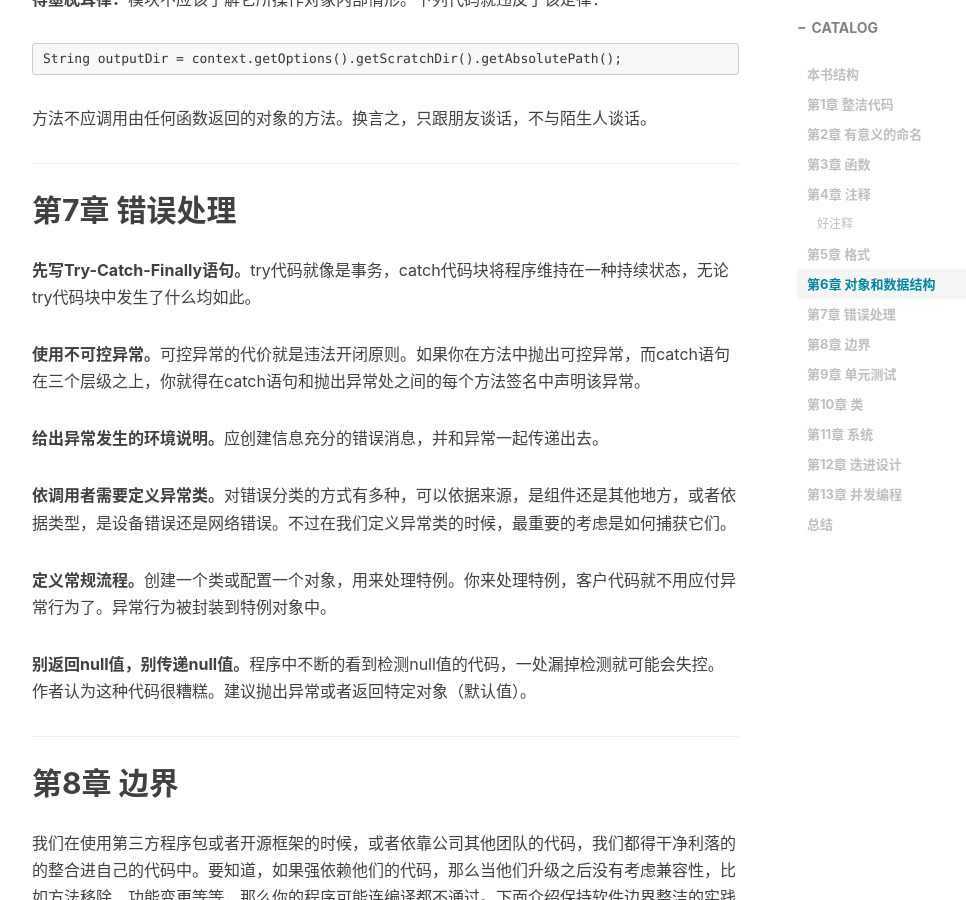
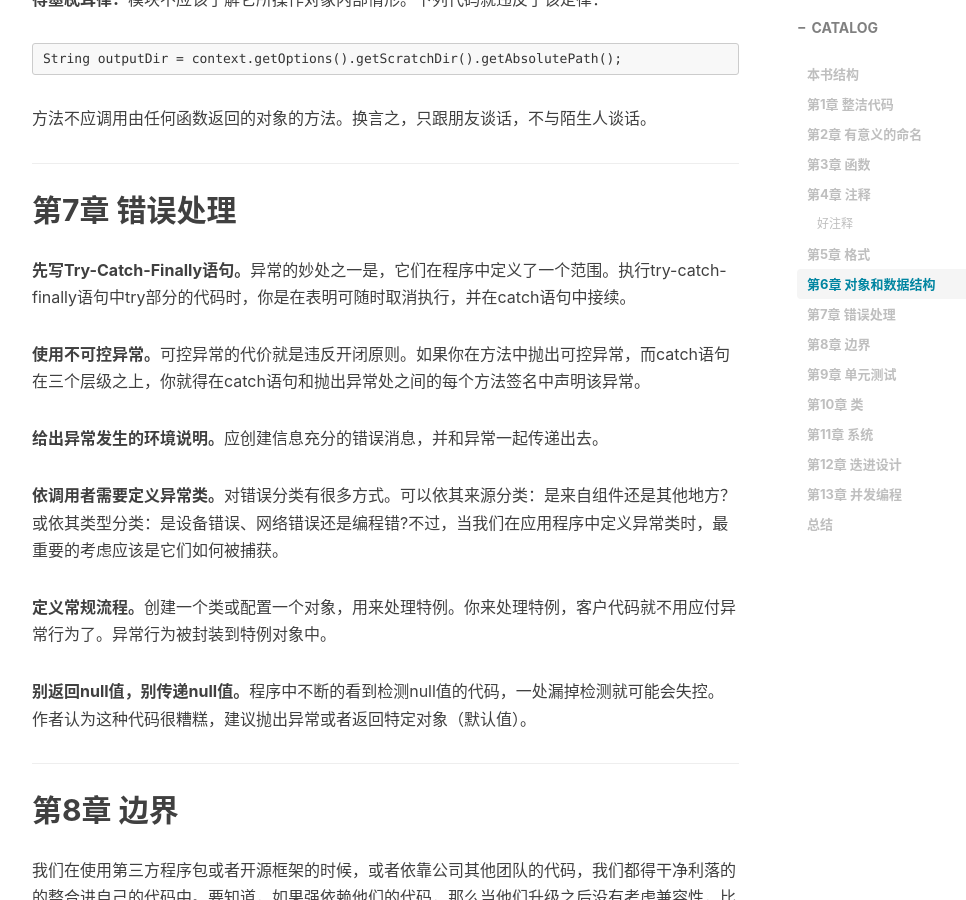
Before and after one commit to wudashan/wudashan.github.io, a Jekyll site: the page built from _posts/2017-05-03-Clean-Code-Read-Notes.markdown, in a window 1280 px wide and 900 px high, scrolled down 4176 px. Shown: the whole window, without its empty margins (233-1199 px from the left). Built offline with Jekyll 4.4.1, drawn with Linux system fonts in a browser that asks for light colours; nearby versions of some CDN libraries; comment, search, counter and statistics services are not loaded.

Commit message:
更新第七章

```diff
--- a/_posts/2017-05-03-Clean-Code-Read-Notes.markdown
+++ b/_posts/2017-05-03-Clean-Code-Read-Notes.markdown
@@ -129,17 +129,17 @@ String outputDir = context.getOptions().getScratchDir().getAbsolutePath();
 
 ## 第7章 错误处理
 
-**先写Try-Catch-Finally语句。**try代码就像是事务，catch代码块将程序维持在一种持续状态，无论try代码块中发生了什么均如此。
+**先写Try-Catch-Finally语句。**异常的妙处之一是，它们在程序中定义了一个范围。执行try-catch-finally语句中try部分的代码时，你是在表明可随时取消执行，并在catch语句中接续。
 
-**使用不可控异常。**可控异常的代价就是违法开闭原则。如果你在方法中抛出可控异常，而catch语句在三个层级之上，你就得在catch语句和抛出异常处之间的每个方法签名中声明该异常。
+**使用不可控异常。**可控异常的代价就是违反开闭原则。如果你在方法中抛出可控异常，而catch语句在三个层级之上，你就得在catch语句和抛出异常处之间的每个方法签名中声明该异常。
 
 **给出异常发生的环境说明。**应创建信息充分的错误消息，并和异常一起传递出去。
 
-**依调用者需要定义异常类。**对错误分类的方式有多种，可以依据来源，是组件还是其他地方，或者依据类型，是设备错误还是网络错误。不过在我们定义异常类的时候，最重要的考虑是如何捕获它们。
+**依调用者需要定义异常类。**对错误分类有很多方式。可以依其来源分类：是来自组件还是其他地方？或依其类型分类：是设备错误、网络错误还是编程错?不过，当我们在应用程序中定义异常类时，最重要的考虑应该是它们如何被捕获。
 
 **定义常规流程。**创建一个类或配置一个对象，用来处理特例。你来处理特例，客户代码就不用应付异常行为了。异常行为被封装到特例对象中。
 
-**别返回null值，别传递null值。**程序中不断的看到检测null值的代码，一处漏掉检测就可能会失控。作者认为这种代码很糟糕。建议抛出异常或者返回特定对象（默认值）。
+**别返回null值，别传递null值。**程序中不断的看到检测null值的代码，一处漏掉检测就可能会失控。作者认为这种代码很糟糕，建议抛出异常或者返回特定对象（默认值）。
 
 ---
 
```
